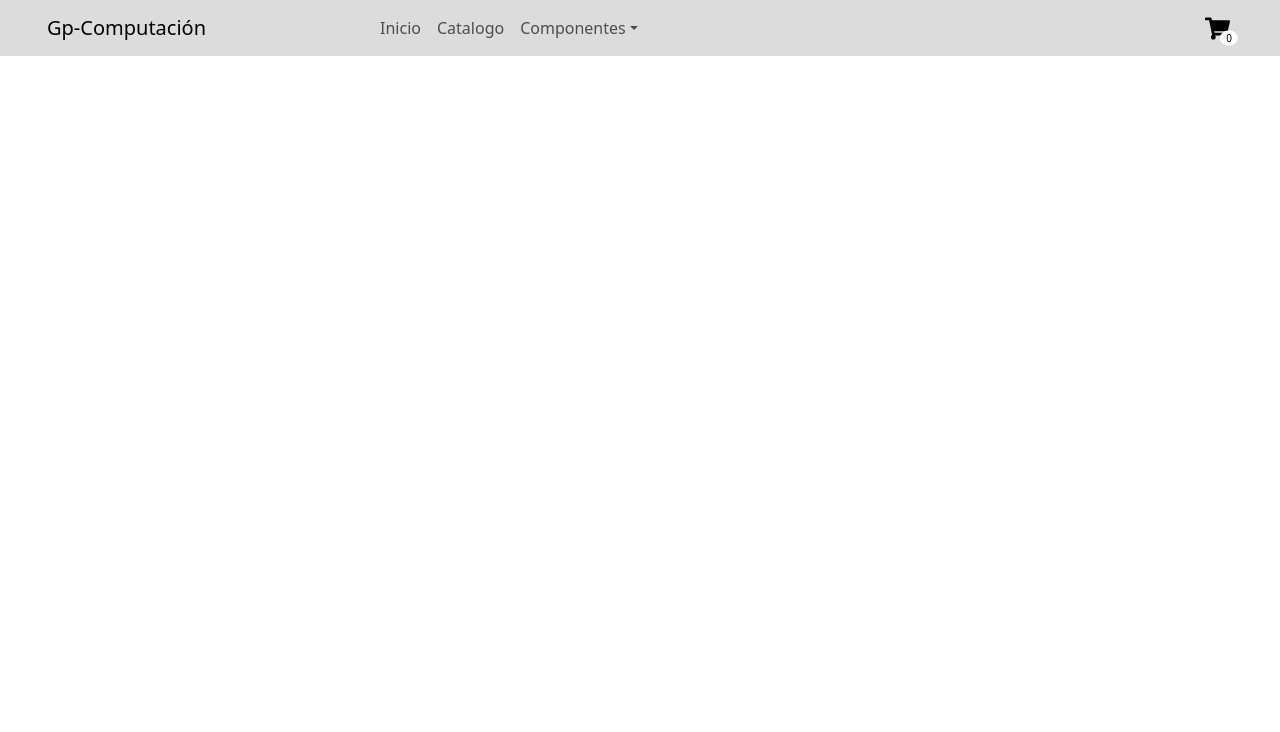
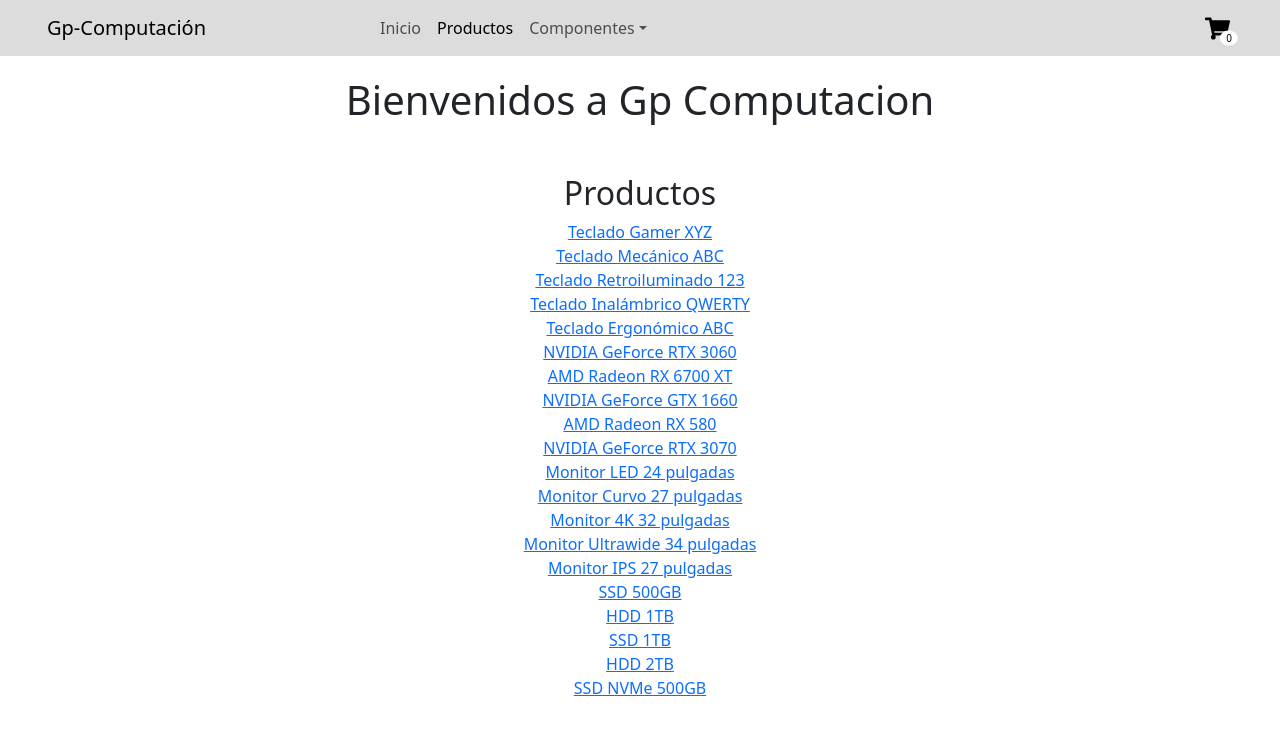
Before and after one commit to Kamuhz/Primera-entrega, a React (Create React App) app: page /productos in a window 1280 px wide. Shown: the top 732 px of the page. Built offline with nearby package versions, Linux system fonts and the light colour scheme.

Commit message:
segunda Pre-entrega

```diff
--- a/src/App.js
+++ b/src/App.js
@@ -9,14 +9,16 @@
 import Monitores from './Pages/Monitores/Monitores'
 import Graficas from './Pages/Placas de Video/PlacasDeVideo';
 import Teclados from './Pages/Teclados/Teclados';
+import Home from './Pages/Home/home';
 
 function App() {
   return (
     <BrowserRouter className="App">
       <Navbar2 />
+      <Home />
       <Routes>
-        <Route path='/Catalogo' element={<Productos/>}/>
-        <Route path='Catalogo/:itemId' element={<Item/>}/>
+        <Route path='/productos' element={<Productos/>}/>
+        <Route path='productos/:itemId' element={<Item/>}/>
         <Route path='/ssd' element={<Ssd/>}/>
         <Route path='ssd/:itemId' element={<Item/>}/>
         <Route path='/monitores' element={<Monitores/>}/>
--- a/src/Pages/Home/home.jsx
+++ b/src/Pages/Home/home.jsx
@@ -0,0 +1,9 @@
+import React from 'react'
+
+const Home = () => {
+  return (
+    <h1>Bienvenidos a Gp Computacion</h1>
+  )
+}
+
+export default Home
--- a/src/Pages/Productos/productos.jsx
+++ b/src/Pages/Productos/productos.jsx
@@ -6,12 +6,12 @@
     return (
         <>
         <div>
-        <h2>Productos</h2>
+        <h2 style={{display:"flex", justifyContent:"center", marginTop: "50px"}}>Productos</h2>
         </div>
         {
             items.map((item) => {
                 return (
-                    <div>
+                    <div style={{display:"flex", justifyContent:"center",}}>
                     <Link to={`${item.id}`}>{item.nombre}</Link>
                     </div>
                 )
--- a/src/componets/navbar/navbar.jsx
+++ b/src/componets/navbar/navbar.jsx
@@ -10,14 +10,18 @@
   return (
     <Navbar expand="lg" className="navbar-bg-color">
       <Container className="divcontainer">
-        <Navbar.Brand href="/" className="titulo-brand">Gp-Computación</Navbar.Brand>
+        <LinkContainer to="/home">
+        <Navbar.Brand className="titulo-brand">Gp-Computación</Navbar.Brand>
+        </LinkContainer>
         <Navbar.Toggle aria-controls="basic-navbar-nav" />
         <Navbar.Collapse id="basic-navbar-nav">
           <Nav className="me-auto">
-          <LinkContainer to="/">
+          <LinkContainer to="/home">
             <Nav.Link>Inicio</Nav.Link>
           </LinkContainer>
-            <Nav.Link href="/Catalogo">Catalogo</Nav.Link>
+          <LinkContainer to="/productos">
+            <Nav.Link>Productos</Nav.Link>
+            </LinkContainer>
             <NavDropdown title="Componentes" id="basic-nav-dropdown">
             <LinkContainer to="/teclados">
               <NavDropdown.Item >Teclados</NavDropdown.Item>
```
